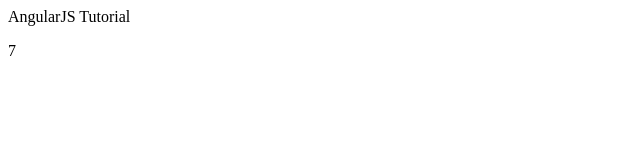
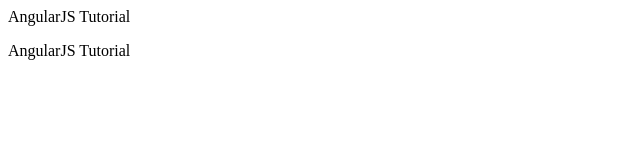
Before and after one commit to Hinson7886/angular, a plain HTML site: page index.html in a window 1280 px wide. Shown: the whole page, without its empty margins (0-640 px from the left). Drawn offline with nearby package versions, Linux system fonts and the light colour scheme.

Commit message:
first commit

```diff
--- a/index.html
+++ b/index.html
@@ -6,10 +6,10 @@
 <body>
 	<div ng-controller="myController">
 		{{ message }}
+		<p>
+			{{ message }}
+		</p>
 	</div>
-	<p>
-		{{4 + 3}}
-	</p>
 
 </body>
 </html>
```
